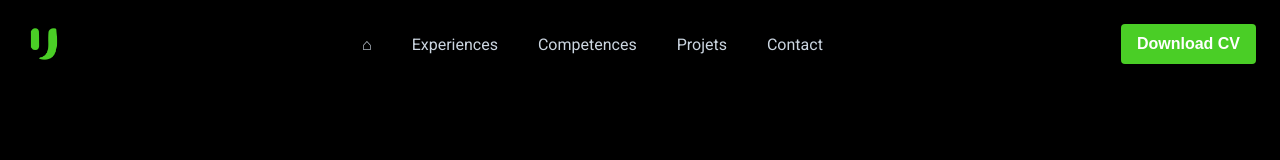
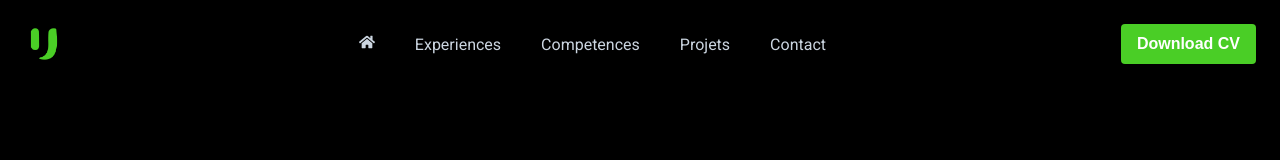
Before and after one commit to utheveny/new-portfolio, a React (Vite) app: page / in a window 1280 px wide. Shown: the top 160 px of the page. Built offline with nearby package versions, Linux system fonts and the light colour scheme; a web font is replaced by a local one.

Commit message:
📦️ Install react-icons

```diff
--- a/package.json
+++ b/package.json
@@ -12,6 +12,7 @@
   "dependencies": {
     "react": "^18.2.0",
     "react-dom": "^18.2.0",
+    "react-icons": "^4.12.0",
     "react-router-dom": "^6.21.1",
     "styled-components": "^6.1.6"
   },
--- a/src/Components/Navbar/Navbar.tsx
+++ b/src/Components/Navbar/Navbar.tsx
@@ -2,6 +2,7 @@ import { useState } from "react";
 import styled from "styled-components";
 import logo from "../../assets/logo.png";
 import hamburger from "../../assets/ep_menu.svg";
+import { FaHome } from 'react-icons/fa';
 
 const NavbarContainer = styled.nav`
   /* Desktop version */
@@ -159,7 +160,7 @@ const Navbar = () => {
 
         <div className="links">
           {/* Desktop Link 1 */}
-          <NavbarDesktopLink href="/">⌂</NavbarDesktopLink>
+          <NavbarDesktopLink href="/"><FaHome /></NavbarDesktopLink>
           {/* Desktop Link 2 */}
           <NavbarDesktopLink href="/projects">Experiences</NavbarDesktopLink>
           {/* Desktop Link 3 */}
```
Also changed, not shown: 1 other file (tests, documents, lock files or other folders).
